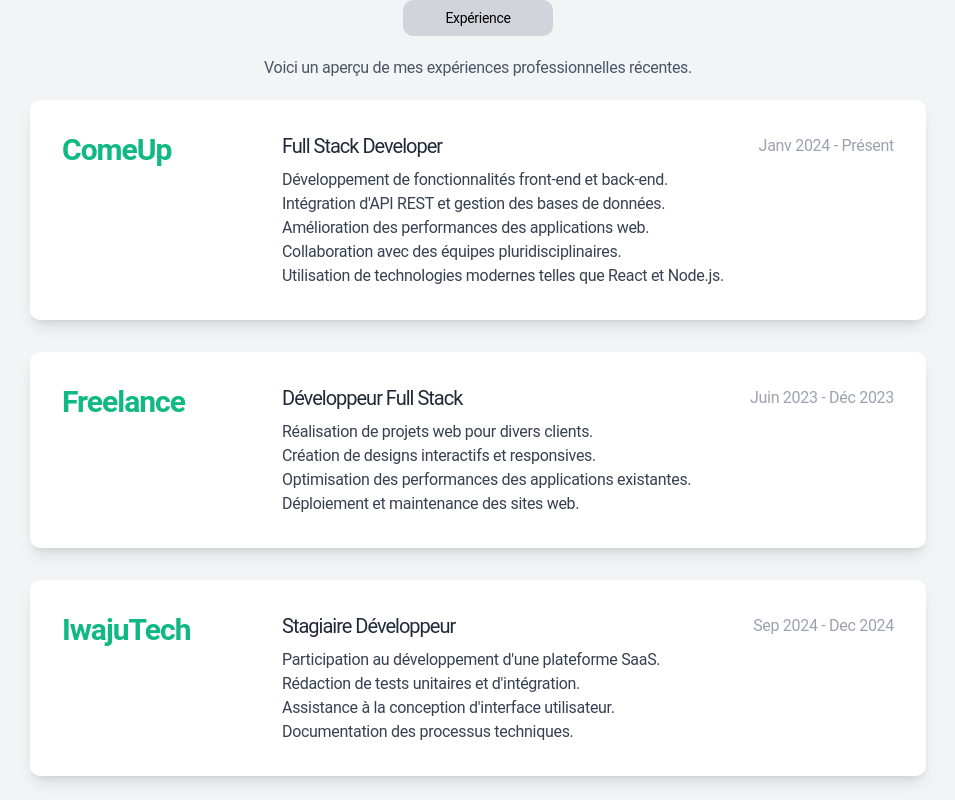
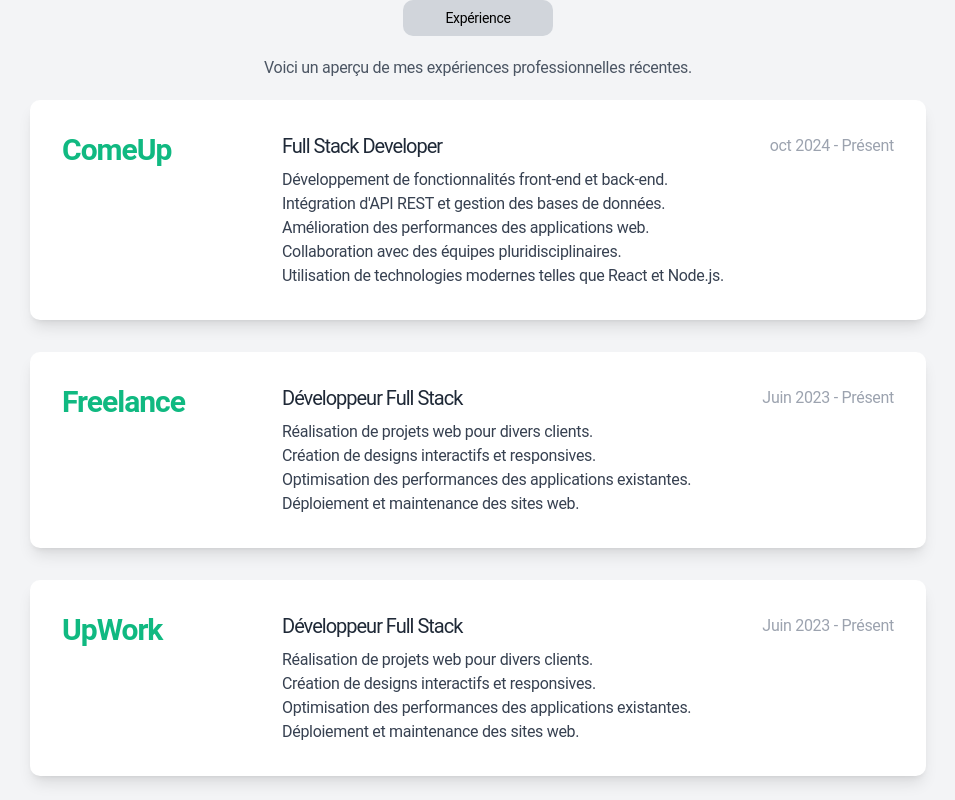
Before and after one commit to 53800499/eskay-dev, a Next.js app: page / in a window 1280 px wide. Shown: the part 1540-2340 px from the top of the page, without its empty margins (162-1117 px from the left). Built offline with nearby package versions, Linux system fonts and the light colour scheme.

Commit message:
Amelioration

```diff
--- a/src/ui/components/experience/experience.container.tsx
+++ b/src/ui/components/experience/experience.container.tsx
@@ -19,7 +19,7 @@
         "Collaboration avec des équipes pluridisciplinaires.",
         "Utilisation de technologies modernes telles que React et Node.js.",
       ],
-      date: "Janv 2024 - Présent"
+      date: "oct 2024 - Présent"
     },
     {
       id: 2,
@@ -31,10 +31,22 @@
         "Optimisation des performances des applications existantes.",
         "Déploiement et maintenance des sites web.",
       ],
-      date: "Juin 2023 - Déc 2023"
+      date: "Juin 2023 - Présent"
     },
     {
       id: 3,
+      nom: "UpWork",
+      titre: "Développeur Full Stack",
+      option: [
+        "Réalisation de projets web pour divers clients.",
+        "Création de designs interactifs et responsives.",
+        "Optimisation des performances des applications existantes.",
+        "Déploiement et maintenance des sites web.",
+      ],
+      date: "Juin 2023 - Présent"
+    },
+    {
+      id: 4,
       nom: "IwajuTech",
       titre: "Stagiaire Développeur",
       option: [
@@ -46,7 +58,7 @@
       date: "Sep 2024 - Dec 2024"
     },
     {
-      id: 4,
+      id: 5,
       nom: "H-LAB",
       titre: "Stagiaire Développeur Web",
       option: [
--- a/src/ui/components/work/work.container.tsx
+++ b/src/ui/components/work/work.container.tsx
@@ -64,7 +64,8 @@
     alt: "Site Vitrine",
     titre: "Site Vitrine",
     description: "Un site vitrine conçu pour une entreprise, présentant ses services et produits de manière attrayante et professionnelle. Ce projet a été réalisé avec HTML, CSS, JavaScript, PHP et Bootstrap, assurant une présentation claire, une navigation fluide et une compatibilité mobile optimale. Il permet à l'entreprise de mettre en valeur son image de marque et d'attirer de nouveaux clients grâce à une interface élégante et responsive.",
-    technologies: ["html", "css", "javaScript", "php", "Bootstrap"]
+    technologies: ["html", "css", "javaScript", "php", "Bootstrap"],
+    url:"https://artboart.vercel.app"
   }
 ];
 
@@ -85,6 +86,7 @@
           <WorkElement
             src={work.src}
             alt={work.alt}
+            url={work.url}
             titre={work.titre}
             description={work.description}
             technologies={
--- a/src/ui/components/work/work.element.tsx
+++ b/src/ui/components/work/work.element.tsx
@@ -7,6 +7,7 @@
 import { RiCodeView } from "react-icons/ri";
 
 interface Props {
+  url?: string;
   src: string;
   alt: string;
   titre: string;
@@ -17,6 +18,7 @@
 export default function WorkElement({
   src,
   alt,
+  url,
   titre,
   description,
   technologies
@@ -67,7 +69,7 @@
 
         {/* Button */}
         <div className="flex justify-end mt-4">
-          <Button variant="ico" aria-label="Voir le code" className="flex items-center">
+          <Button variant="ico" aria-label="Voir le code" baseUrl={url} className="flex items-center">
             <RiCodeView />
           </Button>
         </div>
```
